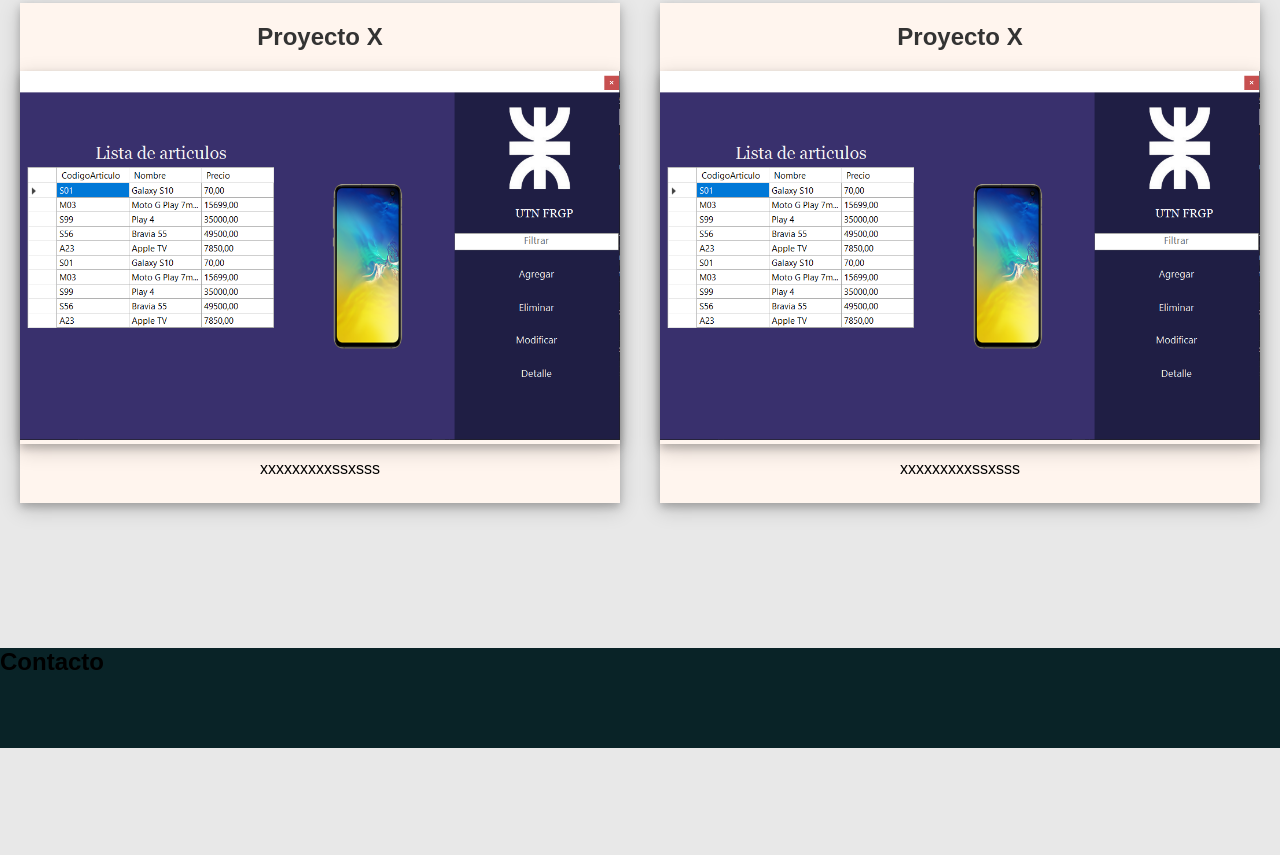
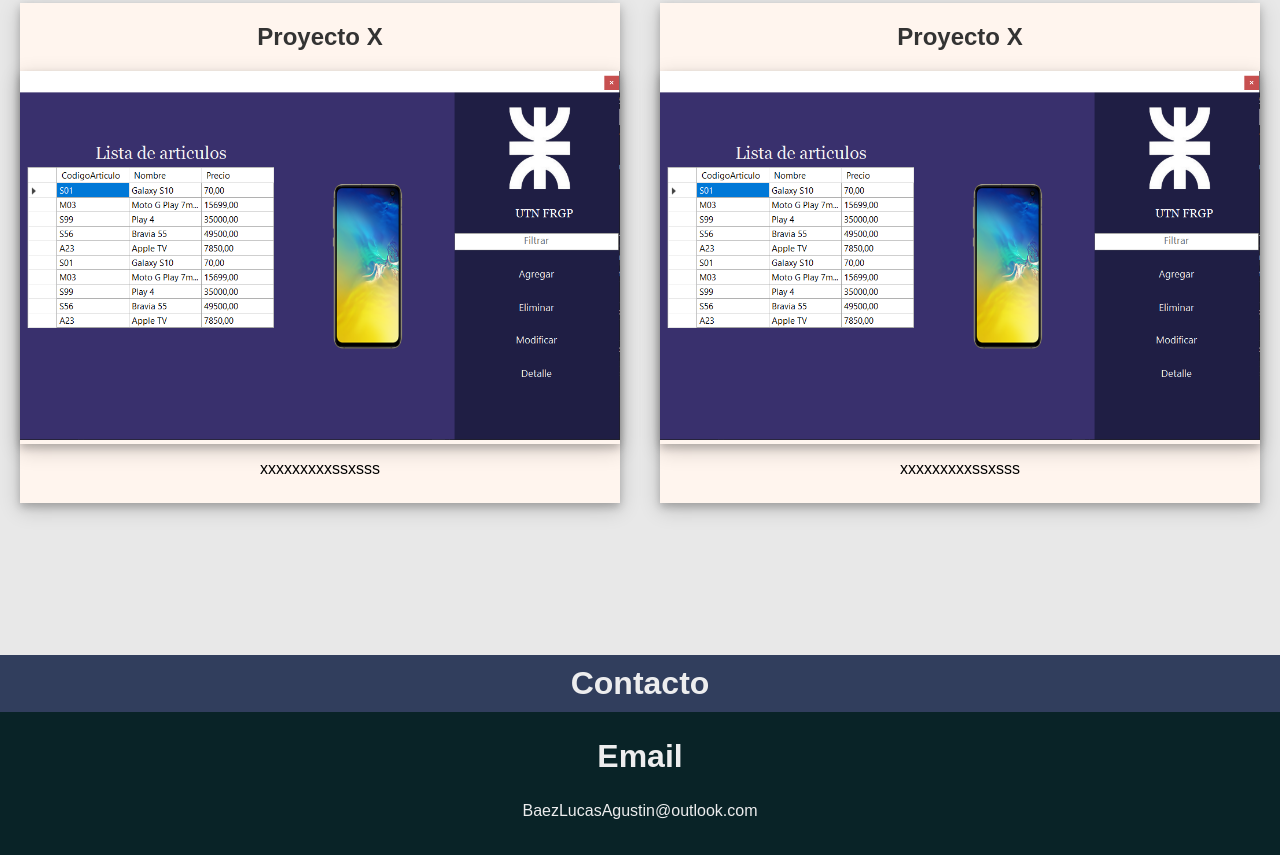
Before and after one commit to LucasBaez-arg/Porfolio-LucasBaez, a plain HTML site: page html/index.html in a window 1280 px wide. Shown: the part 766-1621 px from the top of the page. Before the commit the page ends 1514 px from the top, so only its background shows below. Drawn offline with Linux system fonts and the light colour scheme.

Commit message:
Contacto

```diff
--- a/css/estilos.css
+++ b/css/estilos.css
@@ -178,10 +178,43 @@ nav{
 
 
 /*Contacto*/
-#Contacto{
+.Contenedor-Contacto{
     /*Verificar posicion*/
     width: 100%;
-    height:100px;
+    height:200px;
     background : #092327;
+}
+
+.Contenedor-Contacto h1{
+    text-align: center;
+    color:rgb(237, 237, 238);
+    font-size: 2em;
+    padding: 10px;
+    background-color: #313e5d;
 
 }
+
+
+
+.Contacto{
+    width: 100%;
+
+}
+
+.Mail h2{
+    text-align: left;
+    color:rgb(237, 237, 238);
+    font-size: 2em;
+    padding: 10px;
+    text-align: center;
+    padding: 0;
+}
+
+.Mail p{
+    text-align: left;
+    color:rgb(237, 237, 238);
+    font-size: 1em;
+    padding: 0;
+    text-align: center;
+    padding: 0px;
+}
--- a/html/index.html
+++ b/html/index.html
@@ -71,8 +71,17 @@
         </section>
 
 
-        <section id="Contacto">
-             <h2>Contacto</h2>
+        <section id="Contacto" class="Contenedor-Contacto">
+
+            <h1>Contacto</h1>
+
+            <div class="Mail">
+                <h2>Email</h2>
+                <p>BaezLucasAgustin@outlook.com</p>
+            </div>
+
+
+
         </section>
 
 
```
Also changed, not shown: img/contacto-banner.jpg (added).
